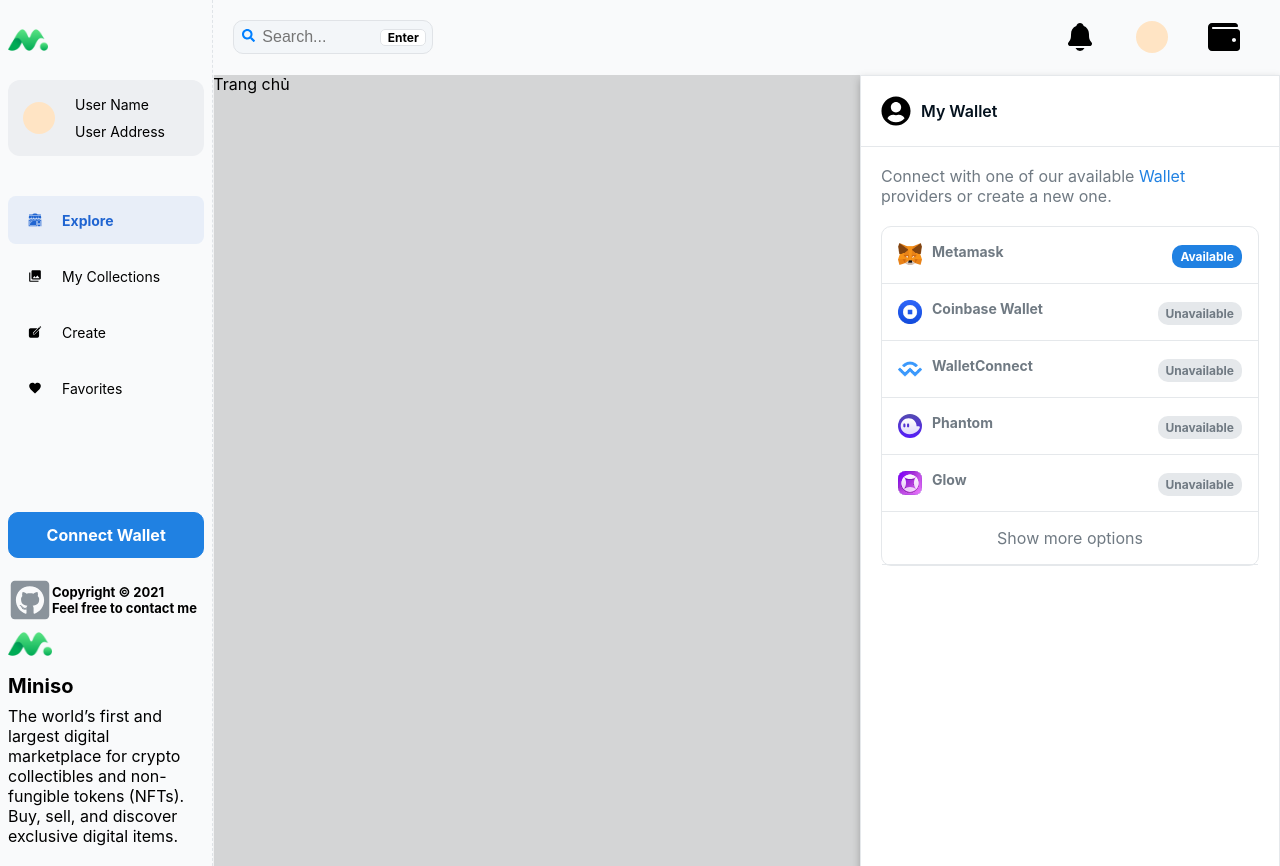
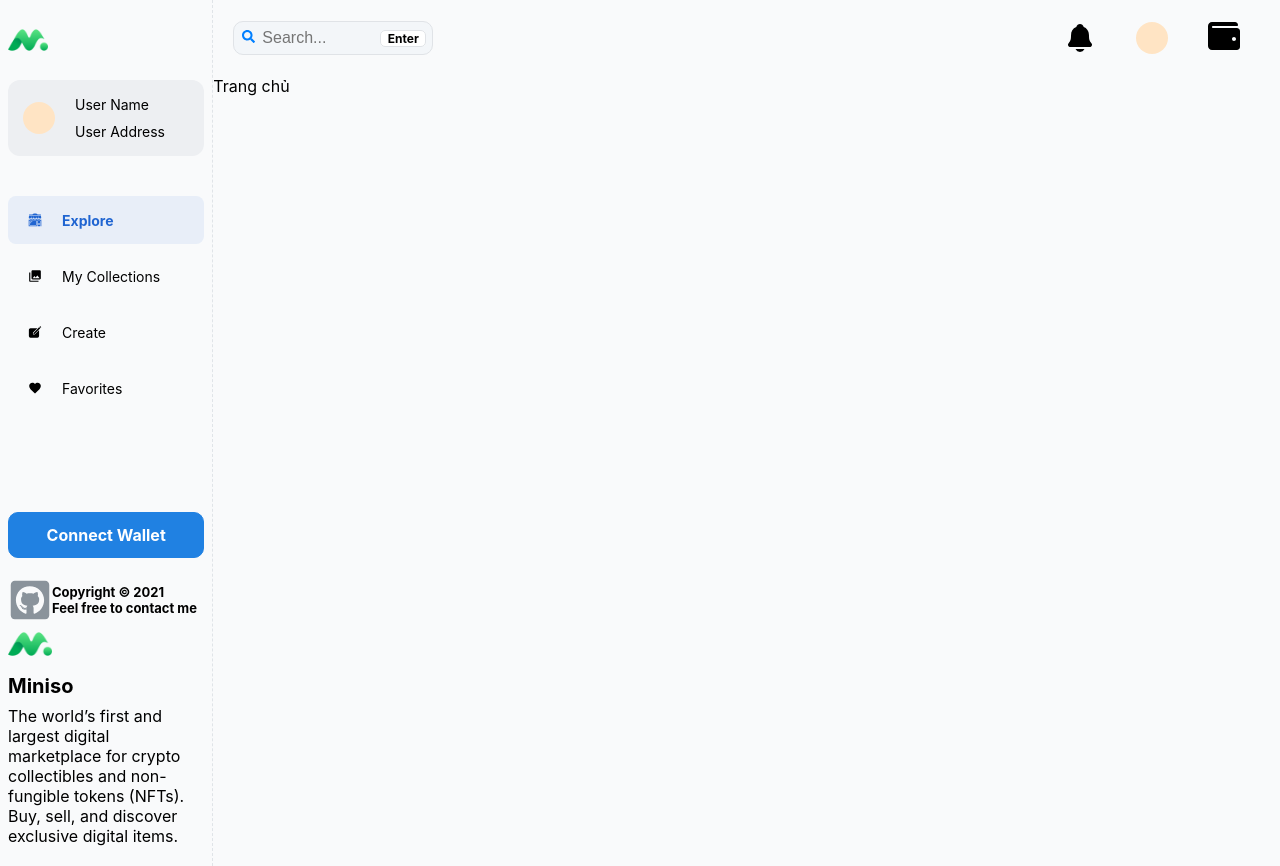
Before and after one commit to DT0998/Web3-Shop, a Next.js app: page / in a window 1280 px wide. Built offline with nearby package versions, Linux system fonts and the light colour scheme.

Commit message:
update animation and menu

```diff
--- a/Layout/User/User.jsx
+++ b/Layout/User/User.jsx
@@ -9,7 +9,11 @@
       <Box display="flex" alignItems="center" gap="40px">
         {props.type === "UserIconNav" && <Notification />}
         <div className={classes.User_icon}></div>
-        {props.type === 'UserIconNav' && <Wallet/>}
+        {props.type === "UserIconNav" && (
+          <div onClick={props.onOpen}>
+            <Wallet />
+          </div>
+        )}
       </Box>
     </React.Fragment>
   );
--- a/Layout/layout.jsx
+++ b/Layout/layout.jsx
@@ -1,14 +1,19 @@
 import { Grid } from "@mui/material";
-import React from "react";
+import React, { useState } from "react";
 import SearchBar from "./Search-bar/Search-bar";
 import SlideBar from "./Slidebar/SlideBar";
 import classes from "./Layout.module.css";
 import User from "./User/User";
 import { Box } from "@mui/system";
-import Footer from "./Footer/Footer";
 import WalletMenu from "../components/WalletMenu/WalletMenu";
 
 function Layout({ children }) {
+  // active menu wallet
+  const [activeMenuWallet, setActiveMenuWallet] = useState(false);
+  const openMenuWalletHandler = () => {
+    setActiveMenuWallet(!activeMenuWallet);
+  };
+
   return (
     <React.Fragment>
       <Grid container>
@@ -23,9 +28,12 @@
               alignItems="center"
             >
               <SearchBar />
-              <User type="UserIconNav" />
+              <User type="UserIconNav" onOpen={openMenuWalletHandler} />
             </Box>
-            <WalletMenu />
+            {activeMenuWallet && (
+              <WalletMenu
+              />
+            )}
           </div>
           <main>{children}</main>
         </Grid>
--- a/components/WalletMenu/WalletMenu.jsx
+++ b/components/WalletMenu/WalletMenu.jsx
@@ -1,4 +1,5 @@
 import React from "react";
+import {useState} from 'react'
 import classes from "./WalletMenu.module.css";
 import { FaUserCircle } from "react-icons/fa";
 import { Box } from "@mui/system";
@@ -11,12 +12,14 @@
 import Button from "../Button/Button";
 
 
-function WalletMenu() {
+function WalletMenu({activeMenuWallet}) {
+
+
   return (
     <React.Fragment>
       {/* overlay */}
-      <div className={classes.WalletMenu_overlay}></div>
-      <div className={classes.WalletMenu_container}>
+      <div className={`${classes.WalletMenu_overlay} `}/>
+      <div className={`${classes.WalletMenu_container} ${activeMenuWallet ? classes.inActiveMenu : classes.ActiveMenu}`} >
         {/* menu */}
         <Box display="flex" gap="10px" alignItems="center" paddingLeft="20px">
           <FaUserCircle className={classes.WalletMenu_icon} />{" "}
@@ -89,7 +92,7 @@
               </Box>
             </div>
             {/* glow */}
-            <div className={classes.WalletMenu_cursor}>
+            {/* <div className={classes.WalletMenu_cursor}>
               <Box padding="16px" borderBottom="1px solid rgb(229, 232, 235)">
                 <WalletOption
                   srcImage={GlowLogo}
@@ -101,7 +104,7 @@
                   color="rgb(112, 122, 131)"
                 />
               </Box>
-            </div>
+            </div> */}
             {/* button show more */}
             <div className={classes.WalletMenu_cursor}>
               <Box padding="16px" borderBottom="1px solid rgb(229, 232, 235)">
--- a/components/WalletMenu/WalletMenu.module.css
+++ b/components/WalletMenu/WalletMenu.module.css
@@ -1,15 +1,27 @@
 .WalletMenu_container {
+    position: fixed;
     background-color: white;
+    height: calc((100% - 0px) - 72px);
     width: 420px;
-    height: 100%;
     border: 1px solid rgb(229, 232, 235);
     padding: 20px 0;
     background-color: rgb(255, 255, 255);
     filter: drop-shadow(rgba(0, 0, 0, 0.25) 0px 4px 4px);
-    position: fixed;
     top: 75px;
-    right: 0;
+    right: 0px;
     z-index: 50;
+    transition: transform 0.3s ease 0s, opacity 0.3s ease 0s;
+    overflow: auto;
+}
+.WalletMenu_container.ActiveMenu{
+    transform: translate3d(0px, 0px, 0px);
+    opacity: 1;
+    visibility: visible;
+}
+.WalletMenu_container.inActiveMenu{
+    opacity: 0;
+    transform: translate3d(100%, 0px, 0px);
+    visibility: hidden;
 }
 
 .WalletMenu_title {
@@ -44,14 +56,15 @@
 }
 
 .WalletMenu_overlay {
-    width: 57%;
+    width: 100%;
     height: 100%;
     position: fixed;
     top: 75px;
     left: 0px;
-    transform: translate(29.3%,0%);
+    transform: translate(16.7%,0%);
     background-color: rgba(0, 0, 0, 0.15);
 }
+
 .WalletMenu_network{
     border: 1px solid rgb(229, 232, 235);
     border-top-left-radius: 10px;
--- a/package.json
+++ b/package.json
@@ -18,6 +18,7 @@
     "@reduxjs/toolkit": "^1.8.2",
     "@web3-react/core": "^6.1.9",
     "@web3-react/injected-connector": "^6.0.7",
+    "aos": "^2.3.4",
     "axios": "^0.26.1",
     "next": "12.1.4",
     "react": "18.0.0",
--- a/pages/_app.js
+++ b/pages/_app.js
@@ -1,8 +1,14 @@
 import '../styles/globals.css'
 import {MetamaskProvider} from '../store';
 import Layout from '../Layout/layout';
+import { useEffect } from 'react';
+import Aos from "aos";
+import "aos/dist/aos.css";
 
 function MyApp({ Component, pageProps }) {
+  useEffect(() => {
+    Aos.init()
+  }, [])
 
   return(
     <MetamaskProvider>
--- a/pages/index.js
+++ b/pages/index.js
@@ -2,7 +2,6 @@
 import React from 'react'
 
 export default function Home() {
-
 
   return (
     <React.Fragment>
--- a/styles/globals.css
+++ b/styles/globals.css
@@ -5,6 +5,7 @@
   font-family: -apple-system, BlinkMacSystemFont, Segoe UI, Roboto, Oxygen,
     Ubuntu, Cantarell, Fira Sans, Droid Sans, Helvetica Neue, sans-serif;
   background-color: #F9FAFB;
+  /* overflow: hidden; */
 }
 
 a {
```
Also changed, not shown: Layout/layout.module.css (line endings or trailing spaces), 1 other file (tests, documents, lock files or other folders).
